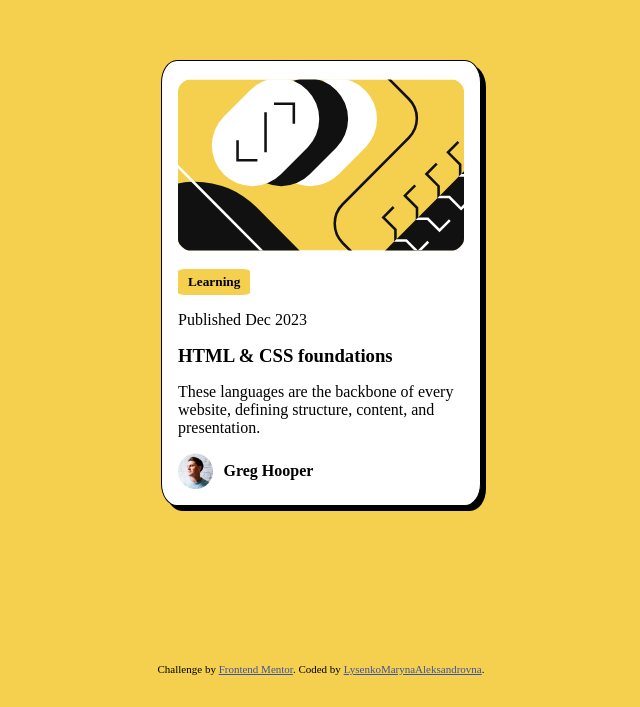
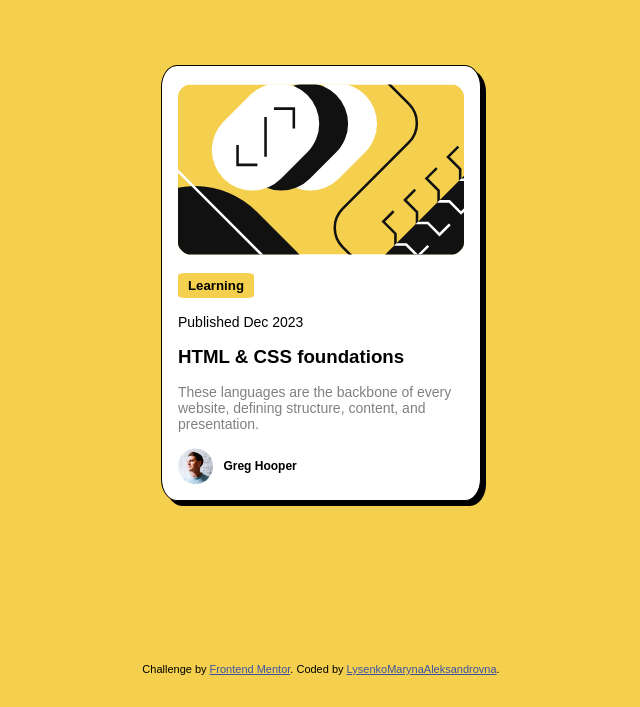
Before and after one commit to LysenkoMarynaAleksandrovna/blog-preview-card-main, a plain HTML site: page index.html in a window 1280 px wide. Shown: the part 109-816 px from the top of the page, without its empty margins (319-959 px from the left). Drawn offline with Linux system fonts and the light colour scheme.

Commit message:
text size and color

```diff
--- a/CSS/style.css
+++ b/CSS/style.css
@@ -29,7 +29,7 @@ body {
     width: max-content;
     height: 100vh;
     margin: auto;
-    font-family: "Figtree";
+    font-family: "Figtree", sans-serif;
 }
 
 .card {
@@ -89,3 +89,15 @@ h4 {
 .info-header:hover {
     color: hsl(47, 88%, 63%);
 }
+
+.info-data, .info-text{
+    font-size: 14px;
+}
+
+.info-text {
+    color: hsl(0, 0%, 50%);
+}
+
+.author-name {
+    font-size: 12px;
+}
```
